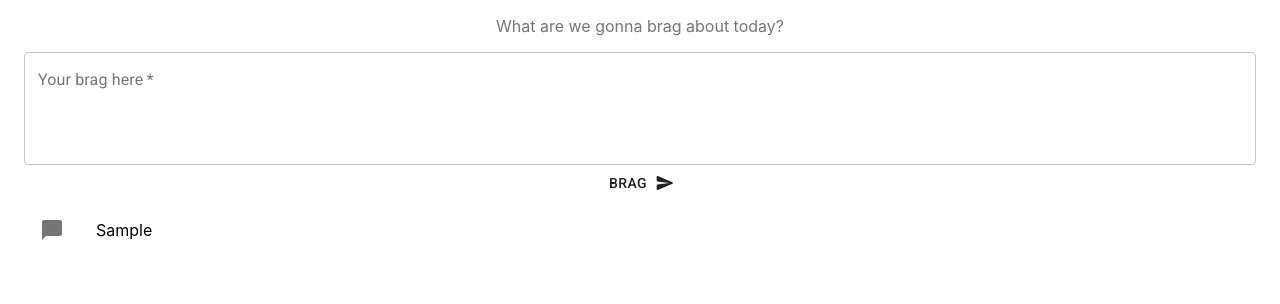
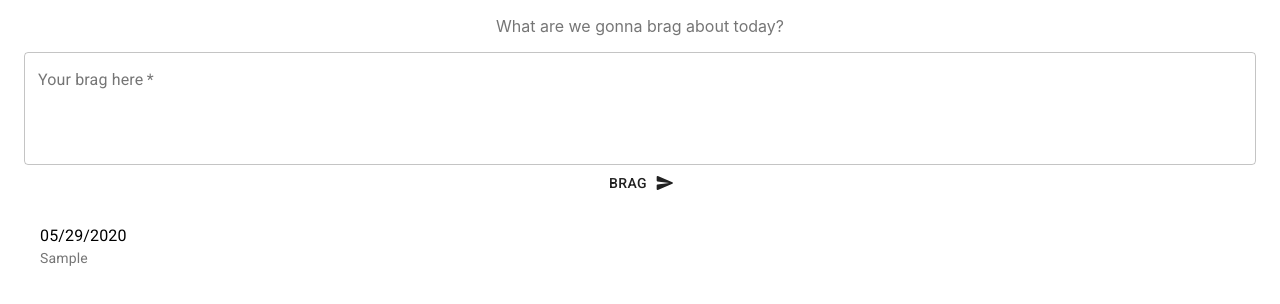
Before and after one commit to gabipilegi/braggy, a React (Create React App) app: page / in a window 1280 px wide. Both pictures are taken after typing "Sample" into the empty fields and a click on the button "BRAG". Shown: the top 304 px of the page. Built offline with nearby package versions, Linux system fonts and the light colour scheme.

Commit message:
Include date on brags (#17)

```diff
--- a/package.json
+++ b/package.json
@@ -9,6 +9,7 @@
     "@testing-library/jest-dom": "^4.2.4",
     "@testing-library/react": "^10.0.4",
     "@testing-library/user-event": "^7.1.2",
+    "moment": "^2.26.0",
     "react": "^16.13.1",
     "react-dom": "^16.13.1",
     "react-scripts": "3.4.1"
--- a/src/BragsScreen/Brags.jsx
+++ b/src/BragsScreen/Brags.jsx
@@ -1,33 +1,16 @@
 import React from 'react'
-import { List, ListItem, ListItemIcon, Container } from '@material-ui/core'
-import { ChatBubbleRounded } from '@material-ui/icons'
-import { makeStyles } from '@material-ui/core/styles'
+import { List, ListItem, Container, ListItemText } from '@material-ui/core'
 
-const Brags = ({ brags }) => {
-  const useStyles = makeStyles((theme) => ({
-    brag: {
-      wordBreak: 'break-all',
-    },
-  }))
-
-  const classes = useStyles()
-
-  return (
+const Brags = ({ brags }) => (
   <Container>
     <List>
       {brags.map((brag, index) => (
-          <div class={classes.brag}>
-            <ListItem key={index}>
-              <ListItemIcon>
-                <ChatBubbleRounded />
-              </ListItemIcon>
-              {brag}
+        <ListItem key={index} style={{ wordBreak: 'break-all' }}>
+          <ListItemText primary={brag.date} secondary={brag.description} />
         </ListItem>
-          </div>
       ))}
     </List>
   </Container>
 )
-}
 
 export default Brags
--- a/src/BragsScreen/CreateBrag.jsx
+++ b/src/BragsScreen/CreateBrag.jsx
@@ -14,7 +14,7 @@ const CreateBrag = ({ brag, onSubmit, onChange }) => {
             label="Your brag here"
             multiline
             rows={4}
-            value={brag}
+            value={brag.description}
             onChange={onChange}
             variant="outlined"
           />
--- a/src/BragsScreen/index.jsx
+++ b/src/BragsScreen/index.jsx
@@ -3,22 +3,31 @@ import Brags from './Brags'
 import CreateBrag from './CreateBrag'
 import { Grid } from '@material-ui/core'
 import { makeStyles } from '@material-ui/core/styles'
+import moment from 'moment'
 
 const BragsScreen = () => {
-  const [{ brag, brags }, setState] = useState({ brag: '', brags: [] })
+  const [{ brag, brags }, setState] = useState({
+    brag: { description: '' },
+    brags: [],
+  })
 
   const useStyles = makeStyles((theme) => ({
     title: {
       color: theme.palette.text.secondary,
     },
   }))
+
   const classes = useStyles()
 
   const onSubmit = (event) => {
     event.preventDefault()
+    let newBrag = {
+      description: brag.description,
+      date: moment().format('L'),
+    }
     setState({
-      brag: '',
-      brags: [...brags, brag],
+      brag: { description: '' },
+      brags: [...brags, newBrag],
     })
   }
 
@@ -26,7 +35,7 @@ const BragsScreen = () => {
     let value = event.target.value
 
     setState((previousState) => ({
-      brag: value,
+      brag: { description: value },
       brags: previousState.brags,
     }))
   }
@@ -34,7 +43,7 @@ const BragsScreen = () => {
   return (
     <Grid container>
       <Grid item xs={12}>
-        <p class={classes.title}>What are we gonna brag about today?</p>
+        <p className={classes.title}>What are we gonna brag about today?</p>
         <CreateBrag brag={brag} onSubmit={onSubmit} onChange={onChange} />
       </Grid>
       <Grid item xs={12}>
```
Also changed, not shown: 1 other file (tests, documents, lock files or other folders). Lines whose indentation alone changed are shown as unchanged.
